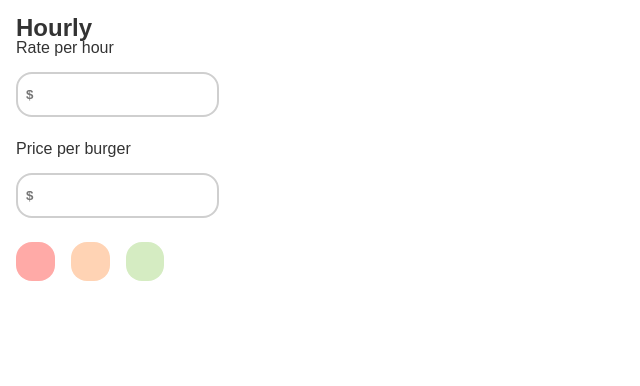
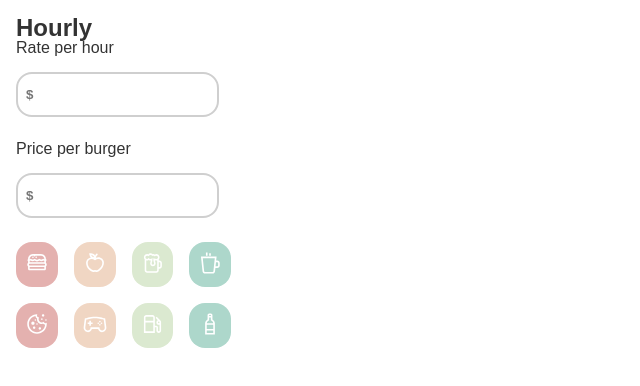
Before and after one commit to ntwigs/hourly, a React (Create React App) app: page / in a window 1280 px wide. Shown: the top 386 px of the page, without its empty margins (0-640 px from the left). Built offline with nearby package versions, Linux system fonts and the light colour scheme.

Commit message:
fix: use items data

```diff
--- a/src/pages/start/index.tsx
+++ b/src/pages/start/index.tsx
@@ -2,6 +2,7 @@ import { HeaderBlock } from '../../blocks/header-block'
 import { InputBlock } from '../../blocks/input-block'
 import { ItemBlock } from '../../blocks/item-block'
 import { Layout } from '../../components/layout'
+import { items } from '../../data/items'
 
 export const Start = () => {
   return (
@@ -9,7 +10,7 @@ export const Start = () => {
       <HeaderBlock title="Hourly" />
       <InputBlock title="Rate per hour" />
       <InputBlock title="Price per burger" />
-      <ItemBlock items={['burger', 'potatoe', 'keyboard']} />
+      <ItemBlock items={items} />
     </Layout>
   )
 }
```
